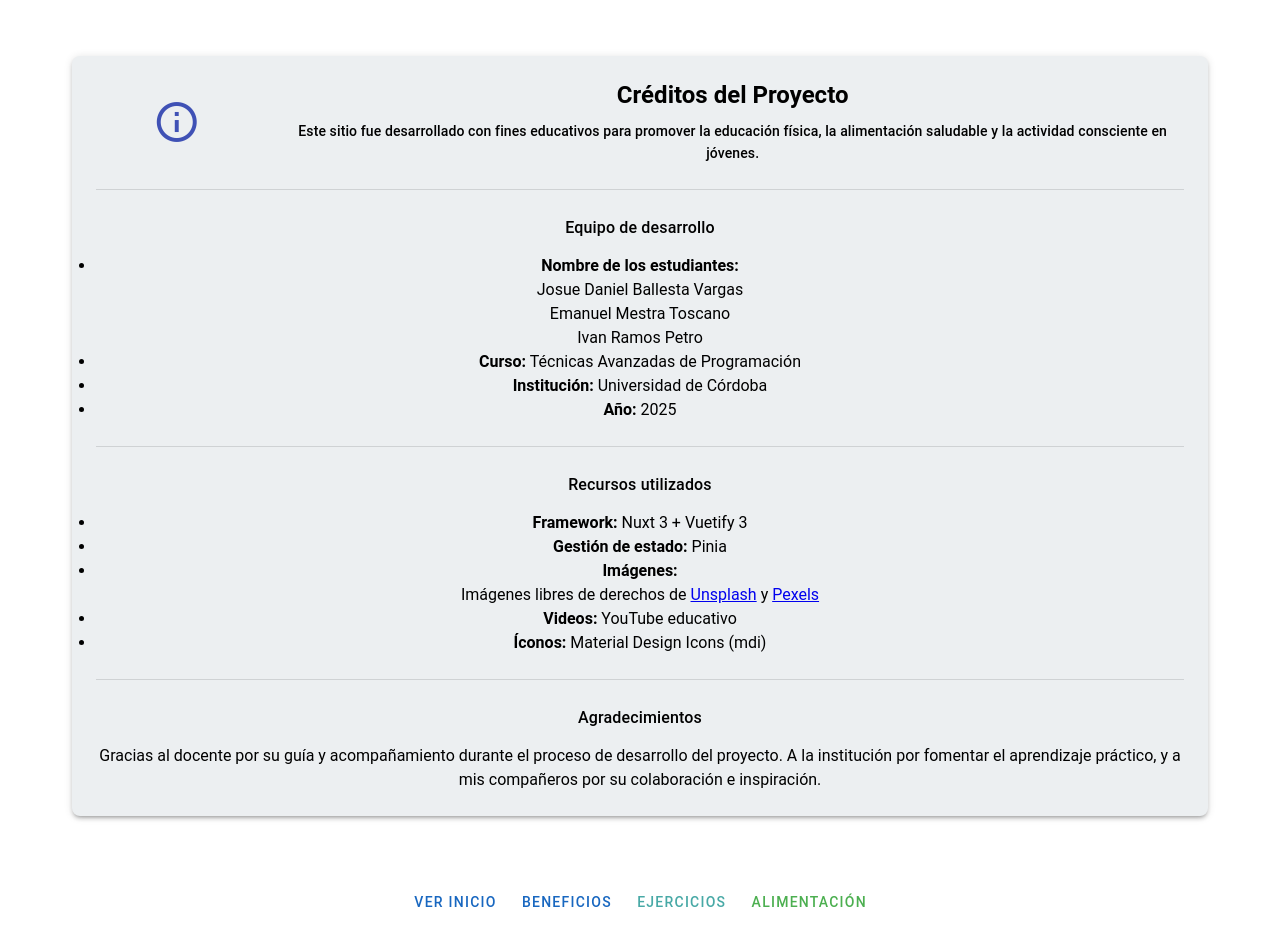
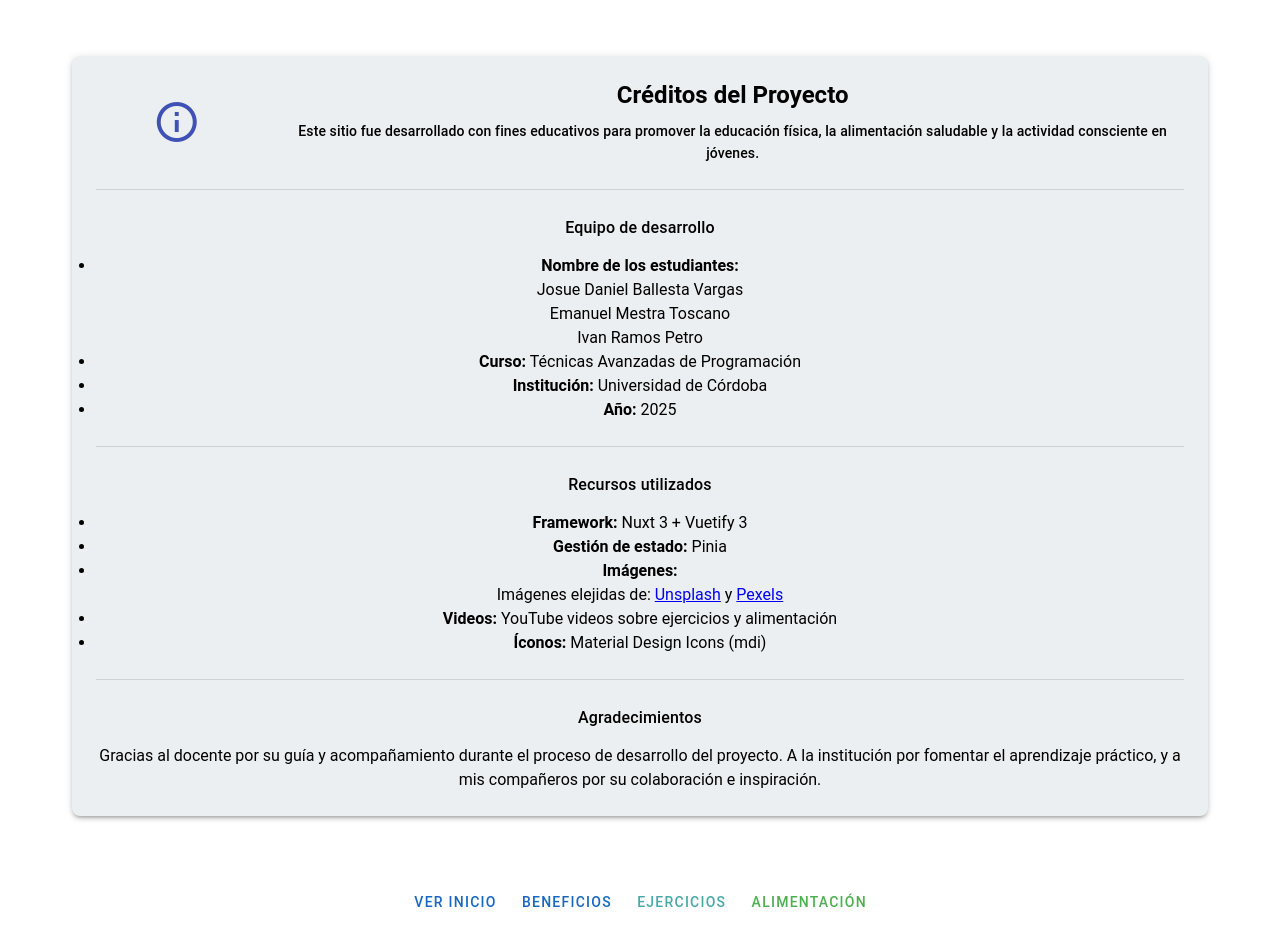
Before and after one commit to area-de-informatica/tap_pa_move_and_go, a Nuxt app in the folder nuxt-app/: page /creditos in a window 1280 px wide. Built offline with nearby package versions, Linux system fonts and the light colour scheme.

Commit message:
credito en desarrollo
procesando...

```diff
--- a/nuxt-app/pages/creditos.vue
+++ b/nuxt-app/pages/creditos.vue
@@ -40,8 +40,8 @@
         <li><strong>Gestión de estado:</strong> Pinia</li>
         <li><strong>Imágenes:</strong>
           <br>
-           Imágenes libres de derechos de <a href="https://unsplash.com" target="_blank">Unsplash</a> y <a href="https://www.pexels.com" target="_blank">Pexels</a></li>
-        <li><strong>Videos:</strong> YouTube educativo</li>
+          Imágenes elejidas de:  <a href="https://unsplash.com" target="_blank">Unsplash</a> y <a href="https://www.pexels.com" target="_blank">Pexels</a></li>
+        <li><strong>Videos:</strong> YouTube videos sobre ejercicios y alimentación</li>
         <li><strong>Íconos:</strong> Material Design Icons (mdi)</li>
       </ul>
 
```
